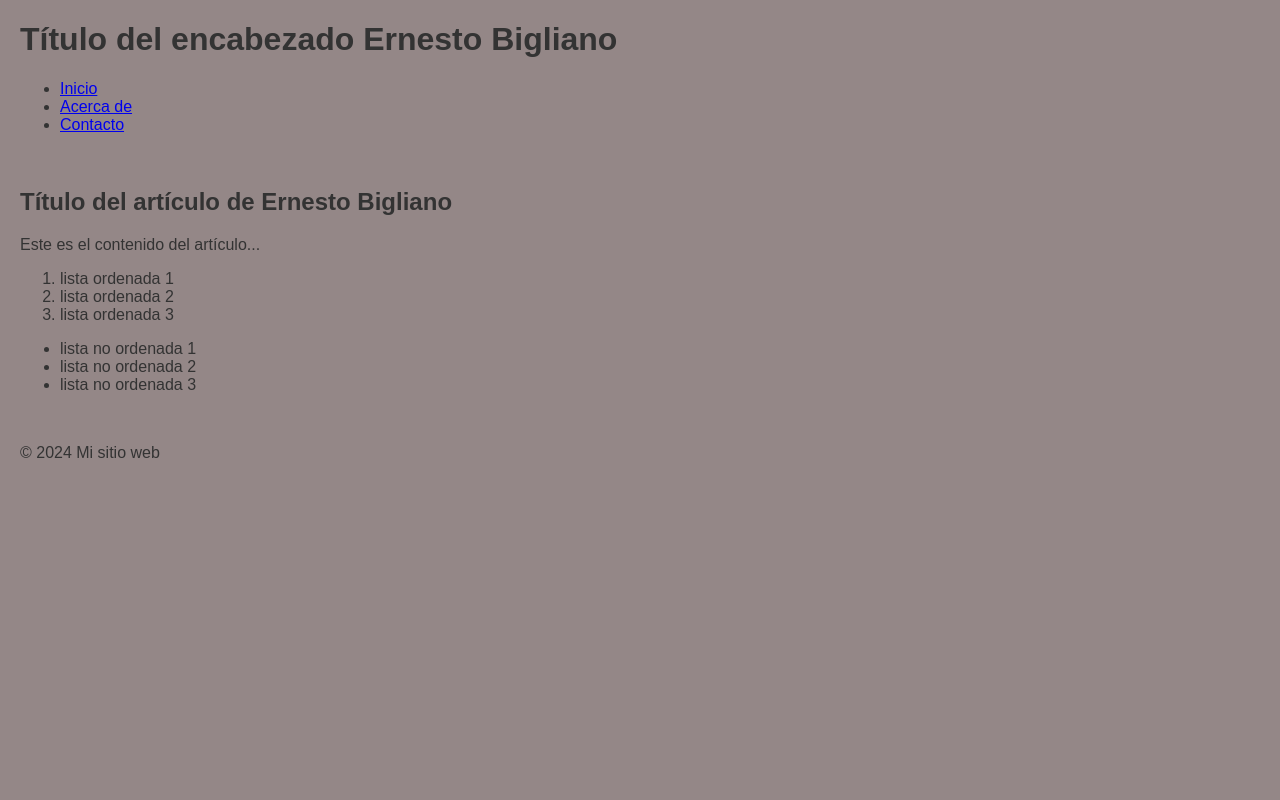
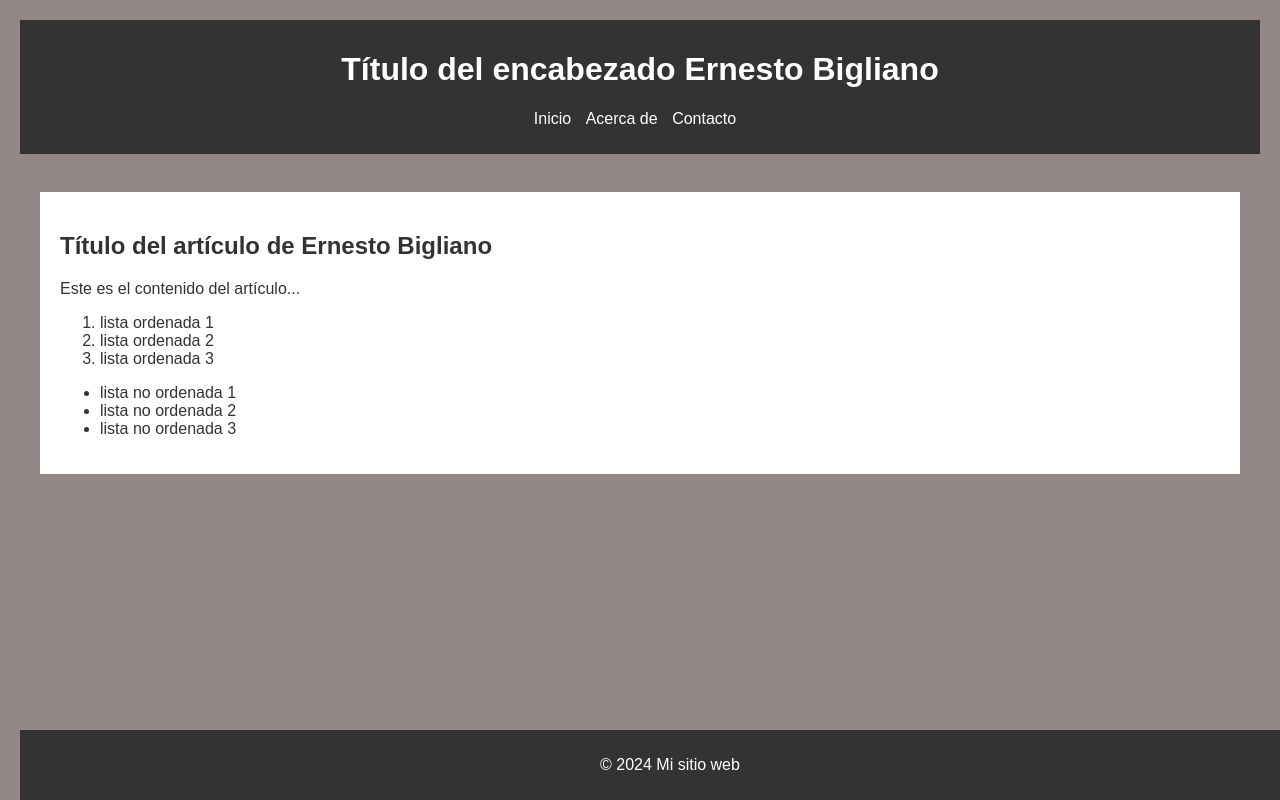
Before and after one commit to nasaad/PrepCourse-Henry, a plain HTML site: page index.html in a window 1280 px wide. Drawn offline with Linux system fonts and the light colour scheme.

Commit message:
commit html y css

```diff
--- a/style.css
+++ b/style.css
@@ -4,3 +4,43 @@ body {
     color: #333;
     margin: 20px;
   }
+
+
+
+header {
+    background-color: #333;
+    color: white;
+    padding: 10px;
+    text-align: center;
+}
+
+nav ul {
+    list-style-type: none;
+    padding: 0;
+}
+
+nav ul li {
+    display: inline;
+    margin-right: 10px;
+}
+
+nav ul li a {
+    color: white;
+    text-decoration: none;
+}
+
+article {
+    background-color: #fff;
+    padding: 20px;
+    margin: 20px;
+}
+
+footer {
+    background-color: #333;
+    color: white;
+    text-align: center;
+    padding: 10px;
+    position: fixed;
+    bottom: 0;
+    width: 100%;
+}
```
